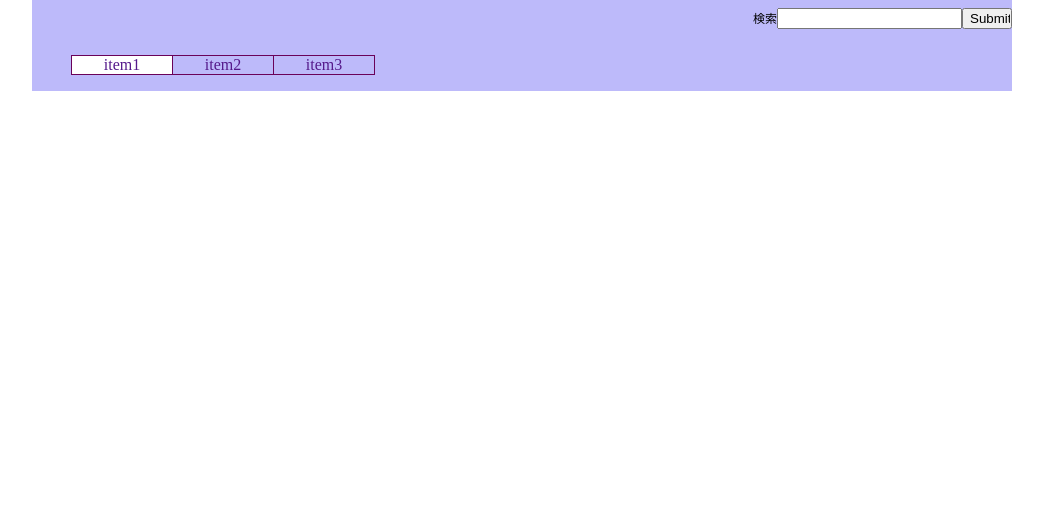
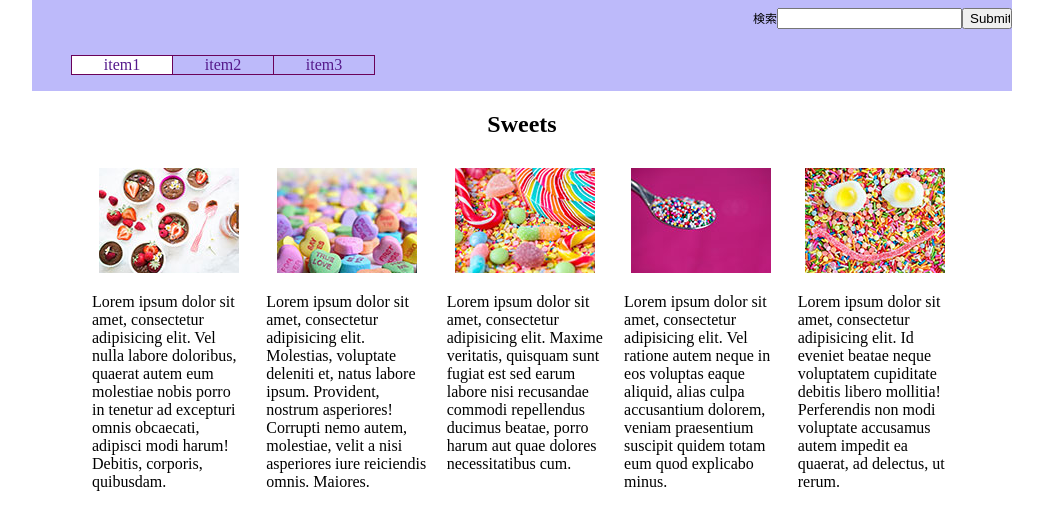
Before and after one commit to haidoro/sass_lesson, a website: page index.html in a window 1280 px wide. Shown: the part 96-626 px from the top of the page, without its empty margins (118-1161 px from the left). Drawn offline with Linux system fonts and the light colour scheme.

Commit message:
メディアクエリでの活用など追加

```diff
--- a/_src/sass/style.scss
+++ b/_src/sass/style.scss
@@ -5,7 +5,7 @@ header{
   border: {
     top:1px solid #bdbafa;
   }
-  h1{
+@at-root  h1{
     text-align: center;
     margin:20px 0 0;
   }
@@ -49,3 +49,22 @@ header{
    }
   }
 }
+h2{
+  text-align: center;
+}
+.sweets{
+  max-width: 880px;
+  margin:0 auto;
+  display:flex;
+  justify-content:space-around;
+  @media screen and (max-width: 768px){
+    flex-direction : column;
+  }
+}
+.col{
+  padding:10px;
+  img{
+    display:block;
+    margin:0 auto 20px;
+  }
+}
--- a/index.html
+++ b/index.html
@@ -24,5 +24,15 @@
     </ul>
   </nav>
 </header>
+<section>
+  <h2>Sweets</h2>
+  <div class="sweets">
+    <div class="col"><img src="images/sweets1.jpg" alt="sweets">Lorem ipsum dolor sit amet, consectetur adipisicing elit. Vel nulla labore doloribus, quaerat autem eum molestiae nobis porro in tenetur ad excepturi omnis obcaecati, adipisci modi harum! Debitis, corporis, quibusdam.</div>
+    <div class="col"><img src="images/sweets2.jpg" alt="sweets">Lorem ipsum dolor sit amet, consectetur adipisicing elit. Molestias, voluptate deleniti et, natus labore ipsum. Provident, nostrum asperiores! Corrupti nemo autem, molestiae, velit a nisi asperiores iure reiciendis omnis. Maiores.</div>
+    <div class="col"><img src="images/sweets3.jpg" alt="sweets">Lorem ipsum dolor sit amet, consectetur adipisicing elit. Maxime veritatis, quisquam sunt fugiat est sed earum labore nisi recusandae commodi repellendus ducimus beatae, porro harum aut quae dolores necessitatibus cum.</div>
+    <div class="col"><img src="images/sweets4.jpg" alt="sweets">Lorem ipsum dolor sit amet, consectetur adipisicing elit. Vel ratione autem neque in eos voluptas eaque aliquid, alias culpa accusantium dolorem, veniam praesentium suscipit quidem totam eum quod explicabo minus.</div>
+    <div class="col"><img src="images/sweets5.jpg" alt="sweets">Lorem ipsum dolor sit amet, consectetur adipisicing elit. Id eveniet beatae neque voluptatem cupiditate debitis libero mollitia! Perferendis non modi voluptate accusamus autem impedit ea quaerat, ad delectus, ut rerum.</div>
+  </div>
+</section>
 </body>
 </html>
```
Also changed, not shown: README.md, css/style.css, images/sweets1.jpg (added), images/sweets2.jpg (added), images/sweets3.jpg (added), images/sweets4.jpg (added), images/sweets5.jpg (added).
